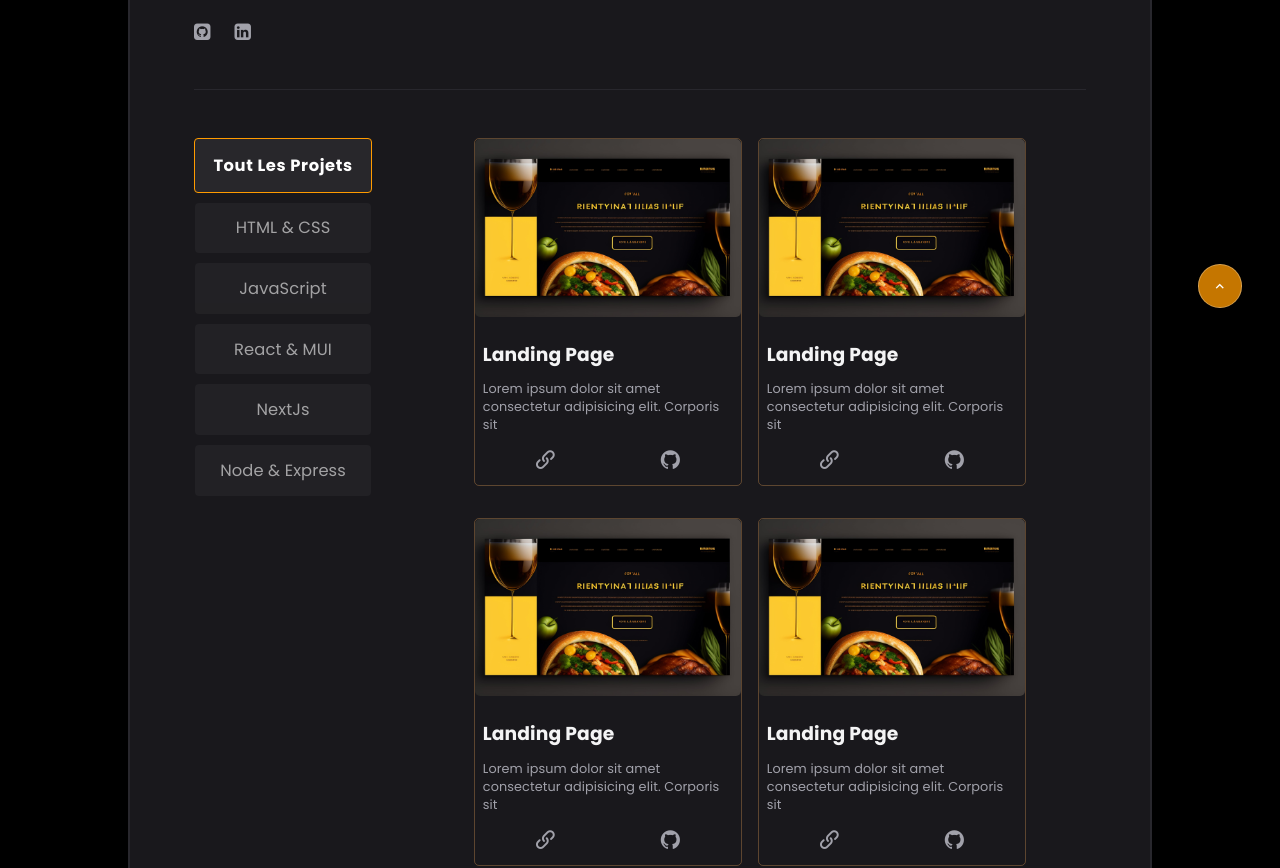
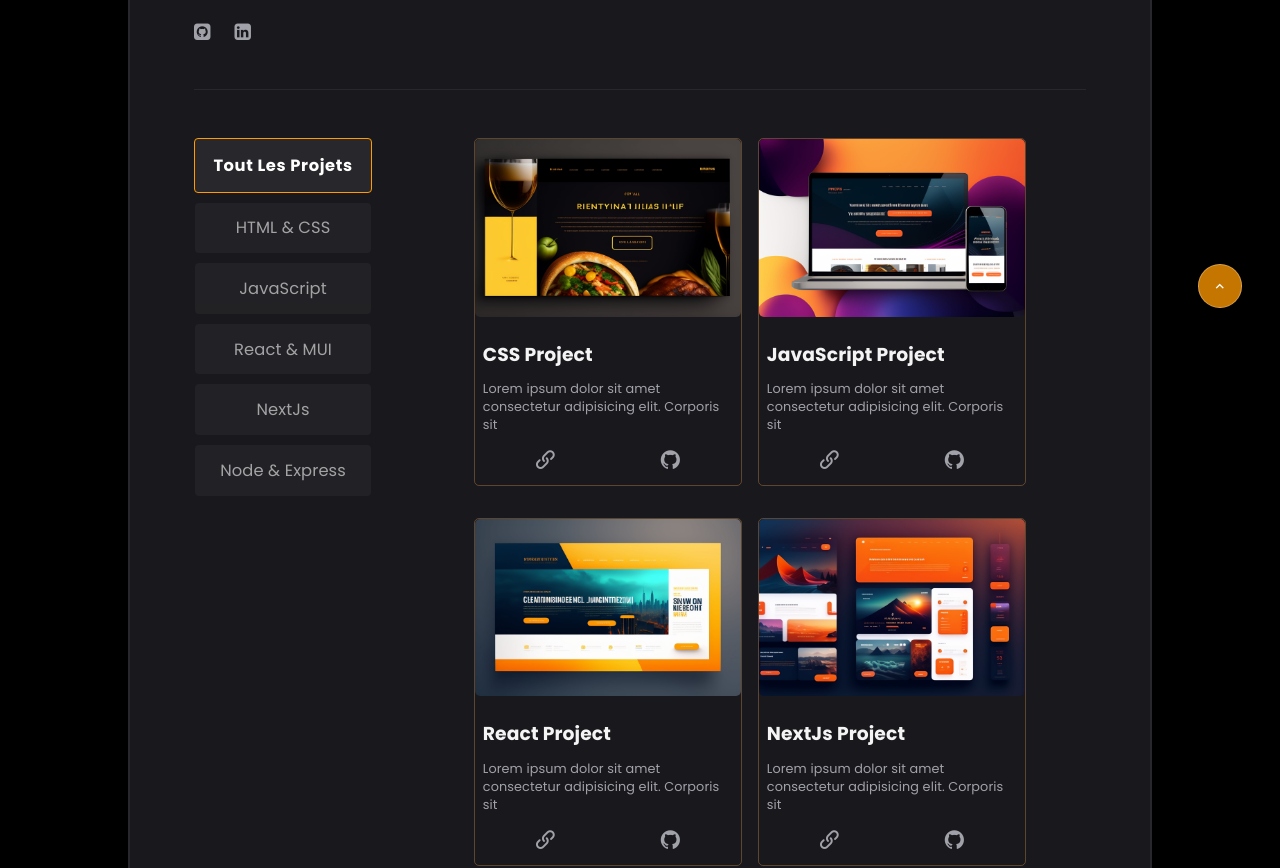
Before and after one commit to OlivierMaria/Portfolio, a React (Vite) app: page / in a window 1280 px wide. Shown: the part 460-1328 px from the top of the page. Built offline with nearby package versions, Linux system fonts and the light colour scheme.

Commit message:
Implementation of sorting logic for projects in 'main'

```diff
--- a/src/components/3-main/Main.jsx
+++ b/src/components/3-main/Main.jsx
@@ -1,23 +1,102 @@
+import { useState } from "react";
 import "./main.css";
+
+const myProjects = [
+  {
+    projectTitle: "CSS project",
+    category: ["css", "html"],
+    imgPath: "./01.jpg",
+  },
+  {
+    projectTitle: "JavaScript project",
+    category: ["javascript"],
+    imgPath: "./02.jpg",
+  },
+  { projectTitle: "React project", category: ["react"], imgPath: "./03.jpg" },
+  { projectTitle: "NextJs project", category: ["nextJs"], imgPath: "./04.jpg" },
+  {
+    projectTitle: "NodeJs project",
+    category: ["node", "express"],
+    imgPath: "./05.jpg",
+  },
+];
+
 export default function Main() {
+  const [currentActive, setCurrentActive] = useState("all");
+  const [arr, setArr] = useState(myProjects);
+  const handleClick = (buttonCategory) => {
+    setCurrentActive(buttonCategory);
+    const newArr = myProjects.filter((item) => {
+      const ZZZ = item.category.find((myItem) => {
+        return myItem === buttonCategory;
+      });
+      return ZZZ === buttonCategory;
+    });
+    setArr(newArr);
+  };
   return (
     <main className="flex">
       <section className="main__left flex">
-        <button className="active">Tout les projets</button>
-        <button>HTML & CSS</button>
-        <button>JavaScript</button>
-        <button>React & MUI</button>
-        <button>NextJs</button>
-        <button>Node & Express</button>
+        <button
+          onClick={() => {
+            setCurrentActive("all");
+            setArr(myProjects);
+          }}
+          className={currentActive === "all" ? "active" : null}
+        >
+          Tout les projets
+        </button>
+        <button
+          onClick={() => {
+            handleClick("css");
+          }}
+          className={currentActive === "css" ? "active" : null}
+        >
+          HTML & CSS
+        </button>
+
+        <button
+          onClick={() => {
+            handleClick("javascript");
+          }}
+          className={currentActive === "javascript" ? "active" : null}
+        >
+          JavaScript
+        </button>
+
+        <button
+          onClick={() => {
+            handleClick("react");
+          }}
+          className={currentActive === "react" ? "active" : null}
+        >
+          React & MUI
+        </button>
+        <button
+          onClick={() => {
+            handleClick("nextJs");
+          }}
+          className={currentActive === "nextJs" ? "active" : null}
+        >
+          NextJs
+        </button>
+        <button
+          onClick={() => {
+            handleClick("node");
+          }}
+          className={currentActive === "node" ? "active" : null}
+        >
+          Node & Express
+        </button>
       </section>
       <section className="main__right flex">
-        {["aa", "aaa", "cc", 1, 7].map((item) => {
+        {arr.map((item) => {
           return (
-            <article key={item} className="card">
-              <img width={266} src="/01.jpg" alt="" />
+            <article key={item.imgPath} className="card">
+              <img width={266} src={item.imgPath} alt="" />
 
               <div style={{ width: "266px" }} className="box__wrapper">
-                <h1 className="title">Landing Page</h1>
+                <h1 className="title">{item.projectTitle}</h1>
                 <p className="subtitle">
                   Lorem ipsum dolor sit amet consectetur adipisicing elit.
                   Corporis sit{" "}
--- a/src/components/3-main/main.css
+++ b/src/components/3-main/main.css
@@ -51,7 +51,7 @@ main section.main__left.flex button.active {
 ================*/
 
 main section.main__right.flex {
-  /* flex-grow: 1; */
+  flex-grow: 1;
   flex-wrap: wrap;
   gap: 16px;
   column-gap: 16px;
@@ -82,6 +82,7 @@ main section.main__right.flex {
 
 .card .box__wrapper .title {
   color: var(--title);
+  text-transform: capitalize;
 }
 
 .card .box__wrapper .subtitle {
```
